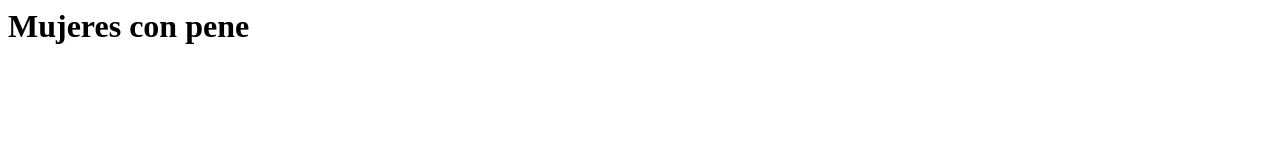
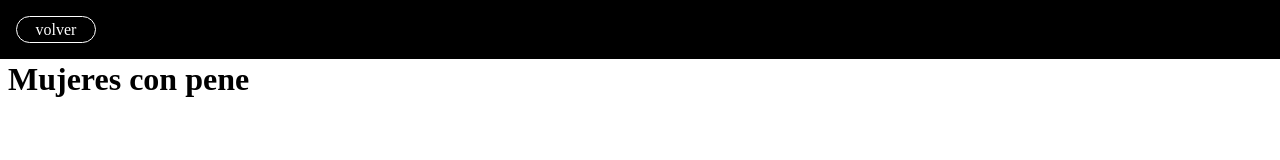
Before and after one commit to Alonsin22/calculadora, a website: page src/vistas/historial.html in a window 1280 px wide. Drawn offline with Linux system fonts and the light colour scheme; files that its build step writes are made by us from their sources.

Commit message:
se mejoro el diseño

```diff
--- a/src/calculadora_index/cal.css
+++ b/src/calculadora_index/cal.css
@@ -1,5 +1,18 @@
 body{
     background-color: rgb(51, 49, 49);
+}
+header{
+    align-items: center;
+    display: flex;
+    width: 100%;
+    justify-content: space-between;
+    padding: 1rem;
+    background-color: rgba(0, 0, 0, 0.7);
+    z-index: 2;
+    position: fixed;
+    top: 0;
+    left: 0;
+    border-bottom: 1px solid gold;
 }
 #pantalla{
     height: 100hv;
@@ -34,7 +47,11 @@ body{
     border-radius: 20px;
     border: 2px solid black;
 }
+#Historial a{
+    text-decoration:none;
+    color: gold;
+}
 #Historial:active{
-    height: 21px;
+    height: 22px;
     background-color: rgba(117, 111, 111, 0.7);
 }
--- /dev/null
+++ b/src/calculadora_index/historial.css
@@ -0,0 +1,35 @@
+header{
+    align-items: center;
+    display: flex;
+    width: 100%;
+    justify-content: space-between;
+    padding: 1rem;
+    background-color:rgb(0, 0, 0);
+    color: rgb(255, 255, 255);
+    z-index: 2;
+    position: fixed;
+    top: 0;
+    left: 0;
+    border-bottom: 1px solid white;
+}
+
+#texto{
+    position: fixed;
+    top: 40px;
+}
+
+#header a{
+    height: 17px;
+    text-align: center;
+    width: 70px;
+    text-decoration: none;
+    color: white;
+    padding: 4px;
+    border: 1px solid white;
+    border-radius:20px ;
+}
+#header a:active{
+    height: 19px;
+    background-color: rgba(44, 42, 42, 0.9);
+    text-align: center;
+}
--- a/src/routes/rutas.js
+++ b/src/routes/rutas.js
@@ -4,6 +4,6 @@ const ruta = Router();
 const path = require('path');
 
 ruta.get('/', (req,res) => {res.sendFile(path.join(__dirname,'../vistas/cal.html'));});
-ruta.get('/Historial', (req,res) => {res.sendFile(path.join(__dirname,'../vistas/.html'));});
+ruta.get('/Historial', (req,res) => {res.sendFile(path.join(__dirname,'../vistas/historial.html'));});
 
 module.exports = ruta;
--- a/src/vistas/historial.html
+++ b/src/vistas/historial.html
@@ -1 +1,16 @@
-<h1>Mujeres con pene</h1>
+<!DOCTYPE html>
+<html lang="en">
+<head>
+    <meta charset="UTF-8">
+    <meta name="viewport" content="width=device-width, initial-scale=1.0">
+    <title>Historial</title>
+    <link rel="stylesheet" href="historial.css">
+</head>
+<header id="header"><a href="http://localhost:4000/"> volver</a></header>
+<body>
+
+    <div id="texto">
+    <h1>Mujeres con pene</h1>
+    </div>
+</body>
+</html>
```
Also changed, not shown: src/vistas/cal.html (+3 -3 lines).
